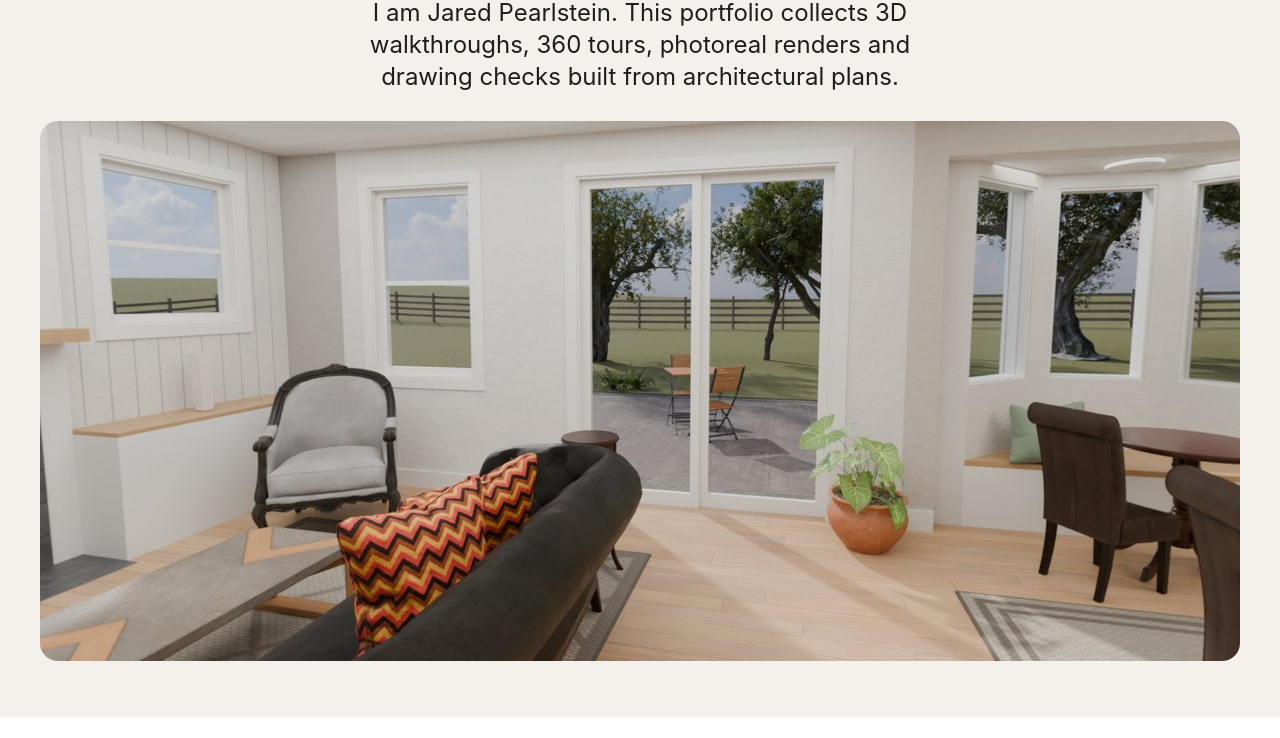
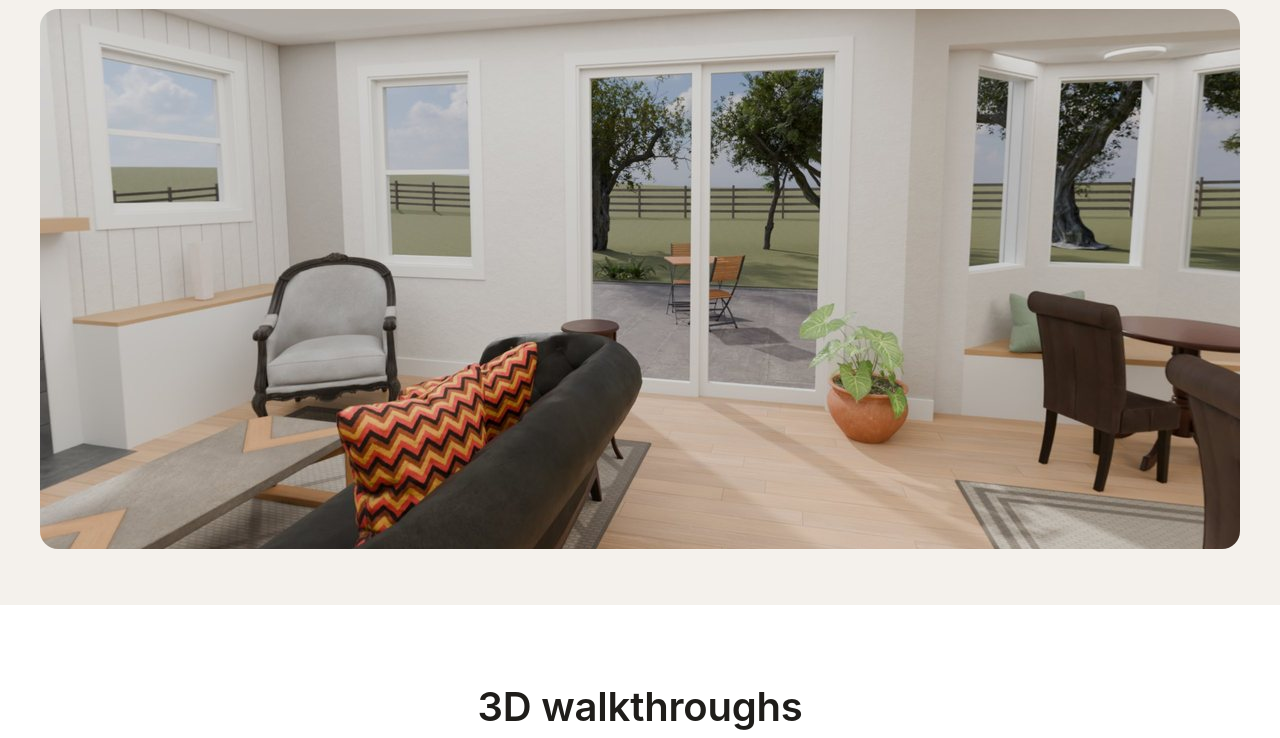
Before and after one commit to Thunda10/walkthrough, a plain HTML site: page index.html in a window 1280 px wide. Shown: the part 232-970 px from the top of the page. Drawn offline with Linux system fonts and the light colour scheme.

Commit message:
Remove the intro sentence under the home headline

```diff
--- a/index.html
+++ b/index.html
@@ -33,7 +33,6 @@
   <section class="hero">
     <div class="wrap">
       <h1>3D walkthroughs, 360&nbsp;tours and renders</h1>
-      <p class="lead">I am Jared Pearlstein. This portfolio collects 3D walkthroughs, 360 tours, photoreal renders and drawing checks built from architectural plans.</p>
     </div>
     <figure class="hero-img">
       <img src="images/farmhouse-living-2400.jpg" srcset="images/farmhouse-living-1200.jpg 1200w, images/farmhouse-living-2400.jpg 2400w" sizes="(min-width: 1248px) 1200px, calc(100vw - 48px)" width="2400" height="1350" alt="Farmhouse living room with fireplace, patio doors and breakfast nook" decoding="async" fetchpriority="high">
```
